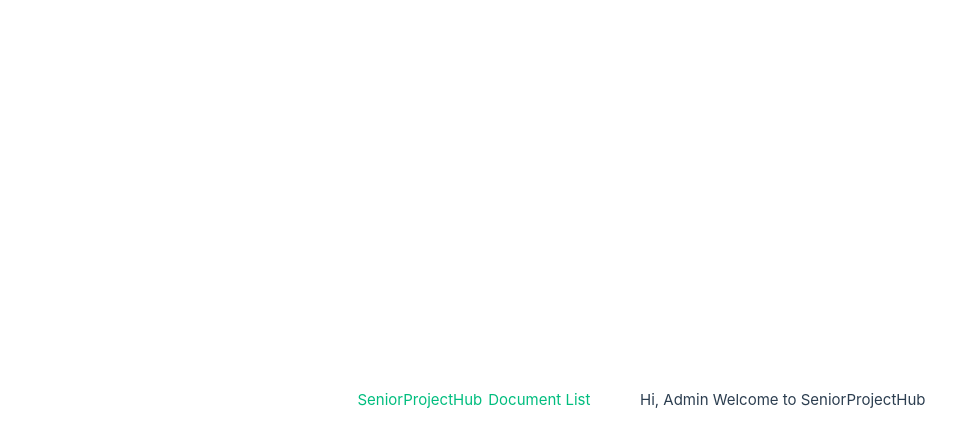
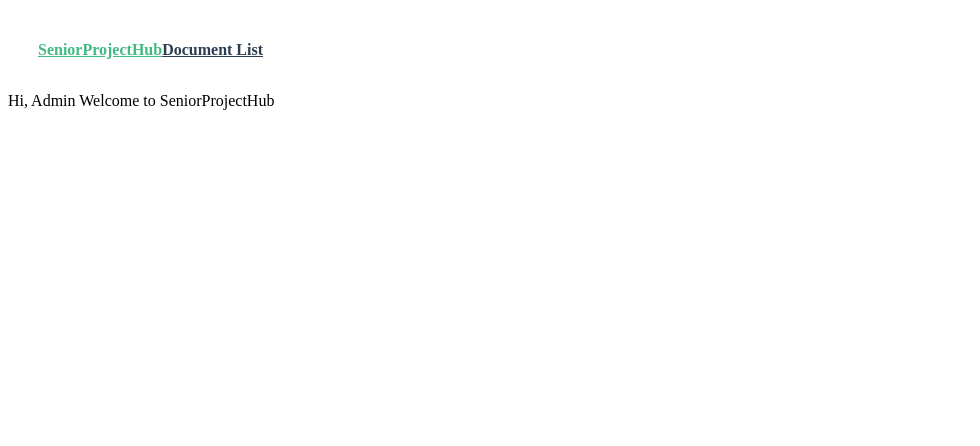
Before and after one commit to SeniorProjectHub/SeniorProjectHub_Frontend, a Vue app: page / in a window 1280 px wide. Shown: the top 446 px of the page, without its empty margins (0-980 px from the left). Built offline with nearby package versions, Linux system fonts and the light colour scheme.

Commit message:
Document Card Component

```diff
--- a/src/App.vue
+++ b/src/App.vue
@@ -28,14 +28,30 @@ import { RouterLink, RouterView } from 'vue-router'
   color: #fff;
 }
 
-.nav-bar a {
-  text-decoration: none;
-  color: inherit;
-  font-weight: bold;
-  margin-right: 1rem;
+nav {
+  padding: 30px;
 }
 
-.nav-bar a:hover {
-  color: #ddd;
+nav a {
+  font-weight: bold;
+  color: #2c3e50;
+}
+
+nav a.router-link-exact-active {
+  color: #42b983;
+}
+
+header {
+  line-height: 1.5;
+  max-height: 100vh;
+}
+
+.logo {
+  display: block;
+  margin: 0 auto 2rem;
+}
+
+h4 {
+  font-size: 20px;
 }
 </style>
--- /dev/null
+++ b/src/components/DocumentCard.vue
@@ -0,0 +1,34 @@
+<template>
+  <div class="document">
+    <div class="document-card">
+      <span>@{{ document.date }}</span>
+      <h4>{{ document.title }}</h4>
+    </div>
+  </div>
+</template>
+
+<script setup lang="ts">
+import type { PropType } from 'vue'
+import type { DocumentItem } from '@/type'
+const props = defineProps({
+  document: {
+    type: Object as PropType<DocumentItem>,
+    require: true
+  }
+})
+</script>
+
+<style scoped>
+.document-card {
+  padding: 20px;
+  width: 250px;
+  cursor: pointer;
+  border: 1px solid #39495c;
+  margin-bottom: 18px;
+}
+
+.document-card:hover {
+  transform: scale(1.01);
+  box-shadow: 0 3px 12px 0 rgba(0, 0, 0, 0.2);
+}
+</style>
--- a/src/main.ts
+++ b/src/main.ts
@@ -1,4 +1,4 @@
-import './assets/main.css'
+// import './assets/main.css'
 
 import { createApp } from 'vue'
 import { createPinia } from 'pinia'
--- /dev/null
+++ b/src/type.ts
@@ -0,0 +1,5 @@
+export interface DocumentItem {
+  id: number
+  title: string
+  date: string
+}
--- a/src/views/ListView.vue
+++ b/src/views/ListView.vue
@@ -15,10 +15,26 @@
 <script setup>
 import { ref, onMounted } from 'vue'
 import { useRouter } from 'vue-router'
+import DocumentCard from '@/components/DocumentCard.vue';
+import  { DocumentItem }  from '@/type';
 
 const informations = ref([])
 const error = ref(null)
 const router = useRouter()
+
+const documents = ref<DocumentItem[0]>([
+  {
+    id: 59,
+    title: 'test1',
+    date: 'Monday'
+  },
+  {
+    id: 519,
+    title: 'test2',
+    date: 'Tuesday'
+  }
+])
+
 
 const fetchInformations = async () => {
   try {
@@ -40,9 +56,15 @@ const viewInformation = (id) => {
 onMounted(fetchInformations)
 </script>
 
-<style>
+<style scoped>
 .error {
   color: red;
   font-weight: bold;
 }
+
+.document {
+  display: flex;
+  flex-direction: column;
+  align-items: center;
+}
 </style>
```
Also changed, not shown: 1 other file (tests, documents, lock files or other folders).
